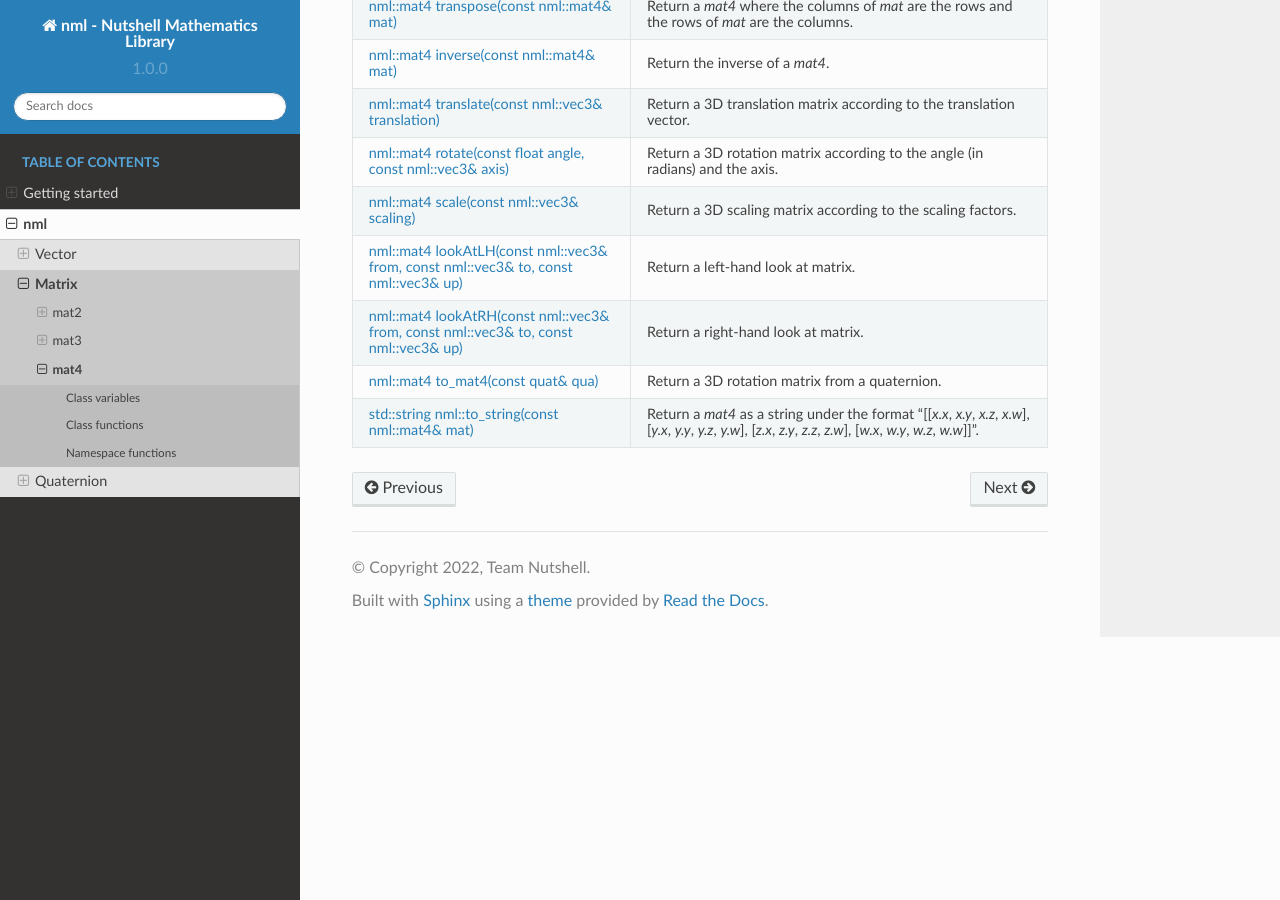
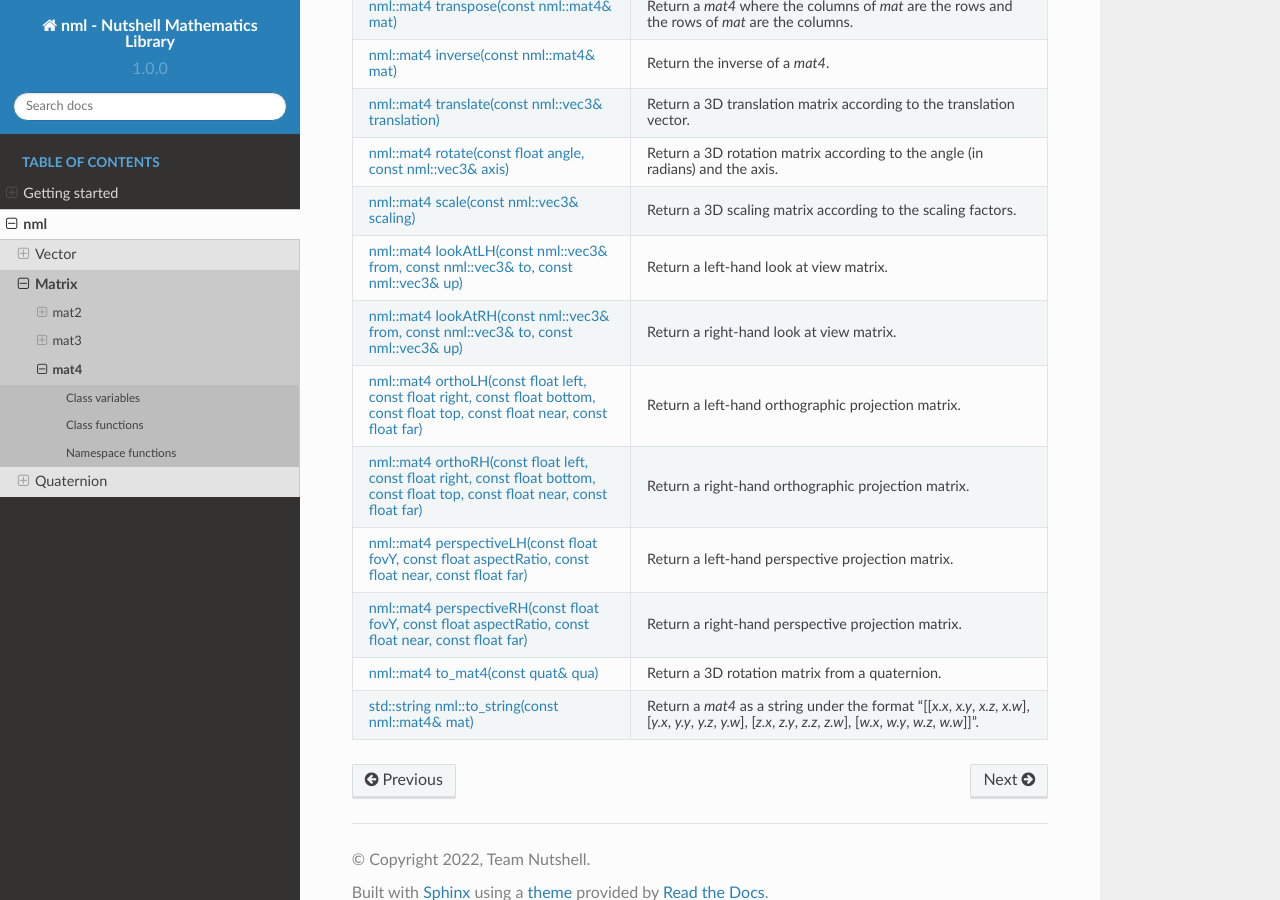
Before and after one commit to Team-Nutshell/nml, a Sphinx documentation site: the page built from docs/source/nml/matrix/mat4.rst, in a window 1280 px wide and 900 px high, scrolled down 4049 px. Built offline with Sphinx 7.4.7 and the Read the Docs theme 2.0.0, drawn with Linux system fonts in a browser that asks for light colours.

Commit message:
add projection matrices

```diff
--- a/docs/source/nml/matrix/mat4.rst
+++ b/docs/source/nml/matrix/mat4.rst
@@ -161,24 +161,32 @@ Functions
 	:widths: 40 60
 	:class: code-table
 
-	+-----------------------------------------------------------------------------------------------------------------------------------------+--------------------------------------------------------------------------------------------------------------------------------------------------------------------------+
-	| Name                                                                                                                                    | Description                                                                                                                                                              |
-	+=========================================================================================================================================+==========================================================================================================================================================================+
-	| :doc:`nml::mat4 transpose(const nml::mat4& mat) </nml/namespace/nml_transpose_mat4>`                                                    | Return a *mat4* where the columns of *mat* are the rows and the rows of *mat* are the columns.                                                                           |
-	+-----------------------------------------------------------------------------------------------------------------------------------------+--------------------------------------------------------------------------------------------------------------------------------------------------------------------------+
-	| :doc:`nml::mat4 inverse(const nml::mat4& mat) </nml/namespace/nml_inverse_mat4>`                                                        | Return the inverse of a *mat4*.                                                                                                                                          |
-	+-----------------------------------------------------------------------------------------------------------------------------------------+--------------------------------------------------------------------------------------------------------------------------------------------------------------------------+
-	| :doc:`nml::mat4 translate(const nml::vec3& translation) </nml/namespace/nml_translate_vec3>`                                            | Return a 3D translation matrix according to the translation vector.                                                                                                      |
-	+-----------------------------------------------------------------------------------------------------------------------------------------+--------------------------------------------------------------------------------------------------------------------------------------------------------------------------+
-	| :doc:`nml::mat4 rotate(const float angle, const nml::vec3& axis) </nml/namespace/nml_rotate_float_vec3>`                                | Return a 3D rotation matrix according to the angle (in radians) and the axis.                                                                                            |
-	+-----------------------------------------------------------------------------------------------------------------------------------------+--------------------------------------------------------------------------------------------------------------------------------------------------------------------------+
-	| :doc:`nml::mat4 scale(const nml::vec3& scaling) </nml/namespace/nml_scale_vec3>`                                                        | Return a 3D scaling matrix according to the scaling factors.                                                                                                             |
-	+-----------------------------------------------------------------------------------------------------------------------------------------+--------------------------------------------------------------------------------------------------------------------------------------------------------------------------+
-	| :doc:`nml::mat4 lookAtLH(const nml::vec3& from, const nml::vec3& to, const nml::vec3& up) </nml/namespace/nml_lookatlh_vec3_vec3_vec3>` | Return a left-hand look at matrix.                                                                                                                                       |
-	+-----------------------------------------------------------------------------------------------------------------------------------------+--------------------------------------------------------------------------------------------------------------------------------------------------------------------------+
-	| :doc:`nml::mat4 lookAtRH(const nml::vec3& from, const nml::vec3& to, const nml::vec3& up) </nml/namespace/nml_lookatrh_vec3_vec3_vec3>` | Return a right-hand look at matrix.                                                                                                                                      |
-	+-----------------------------------------------------------------------------------------------------------------------------------------+--------------------------------------------------------------------------------------------------------------------------------------------------------------------------+
-	| :doc:`nml::mat4 to_mat4(const quat& qua) </nml/namespace/nml_to_mat4_quat>`                                                             | Return a 3D rotation matrix from a quaternion.                                                                                                                           |
-	+-----------------------------------------------------------------------------------------------------------------------------------------+--------------------------------------------------------------------------------------------------------------------------------------------------------------------------+
-	| :doc:`std::string nml::to_string(const nml::mat4& mat) </nml/namespace/nml_to_string_mat4>`                                             | Return a *mat4* as a string under the format "[[*x.x*, *x.y*, *x.z*, *x.w*], [*y.x*, *y.y*, *y.z*, *y.w*], [*z.x*, *z.y*, *z.z*, *z.w*], [*w.x*, *w.y*, *w.z*, *w.w*]]". |
-	+-----------------------------------------------------------------------------------------------------------------------------------------+--------------------------------------------------------------------------------------------------------------------------------------------------------------------------+
+	+--------------------------------------------------------------------------------------------------------------------------------------------------------------------------------------------------------+--------------------------------------------------------------------------------------------------------------------------------------------------------------------------+
+	| Name                                                                                                                                                                                                   | Description                                                                                                                                                              |
+	+========================================================================================================================================================================================================+==========================================================================================================================================================================+
+	| :doc:`nml::mat4 transpose(const nml::mat4& mat) </nml/namespace/nml_transpose_mat4>`                                                                                                                   | Return a *mat4* where the columns of *mat* are the rows and the rows of *mat* are the columns.                                                                           |
+	+--------------------------------------------------------------------------------------------------------------------------------------------------------------------------------------------------------+--------------------------------------------------------------------------------------------------------------------------------------------------------------------------+
+	| :doc:`nml::mat4 inverse(const nml::mat4& mat) </nml/namespace/nml_inverse_mat4>`                                                                                                                       | Return the inverse of a *mat4*.                                                                                                                                          |
+	+--------------------------------------------------------------------------------------------------------------------------------------------------------------------------------------------------------+--------------------------------------------------------------------------------------------------------------------------------------------------------------------------+
+	| :doc:`nml::mat4 translate(const nml::vec3& translation) </nml/namespace/nml_translate_vec3>`                                                                                                           | Return a 3D translation matrix according to the translation vector.                                                                                                      |
+	+--------------------------------------------------------------------------------------------------------------------------------------------------------------------------------------------------------+--------------------------------------------------------------------------------------------------------------------------------------------------------------------------+
+	| :doc:`nml::mat4 rotate(const float angle, const nml::vec3& axis) </nml/namespace/nml_rotate_float_vec3>`                                                                                               | Return a 3D rotation matrix according to the angle (in radians) and the axis.                                                                                            |
+	+--------------------------------------------------------------------------------------------------------------------------------------------------------------------------------------------------------+--------------------------------------------------------------------------------------------------------------------------------------------------------------------------+
+	| :doc:`nml::mat4 scale(const nml::vec3& scaling) </nml/namespace/nml_scale_vec3>`                                                                                                                       | Return a 3D scaling matrix according to the scaling factors.                                                                                                             |
+	+--------------------------------------------------------------------------------------------------------------------------------------------------------------------------------------------------------+--------------------------------------------------------------------------------------------------------------------------------------------------------------------------+
+	| :doc:`nml::mat4 lookAtLH(const nml::vec3& from, const nml::vec3& to, const nml::vec3& up) </nml/namespace/nml_lookatlh_vec3_vec3_vec3>`                                                                | Return a left-hand look at view matrix.                                                                                                                                  |
+	+--------------------------------------------------------------------------------------------------------------------------------------------------------------------------------------------------------+--------------------------------------------------------------------------------------------------------------------------------------------------------------------------+
+	| :doc:`nml::mat4 lookAtRH(const nml::vec3& from, const nml::vec3& to, const nml::vec3& up) </nml/namespace/nml_lookatrh_vec3_vec3_vec3>`                                                                | Return a right-hand look at view matrix.                                                                                                                                 |
+	+--------------------------------------------------------------------------------------------------------------------------------------------------------------------------------------------------------+--------------------------------------------------------------------------------------------------------------------------------------------------------------------------+
+	| :doc:`nml::mat4 orthoLH(const float left, const float right, const float bottom, const float top, const float near, const float far) </nml/namespace/nml_ortholh_float_float_float_float_float_float>` | Return a left-hand orthographic projection matrix.                                                                                                                       |
+	+--------------------------------------------------------------------------------------------------------------------------------------------------------------------------------------------------------+--------------------------------------------------------------------------------------------------------------------------------------------------------------------------+
+	| :doc:`nml::mat4 orthoRH(const float left, const float right, const float bottom, const float top, const float near, const float far) </nml/namespace/nml_orthorh_float_float_float_float_float_float>` | Return a right-hand orthographic projection matrix.                                                                                                                      |
+	+--------------------------------------------------------------------------------------------------------------------------------------------------------------------------------------------------------+--------------------------------------------------------------------------------------------------------------------------------------------------------------------------+
+	| :doc:`nml::mat4 perspectiveLH(const float fovY, const float aspectRatio, const float near, const float far) </nml/namespace/nml_perspectivelh_float_float_float_float>`                                | Return a left-hand perspective projection matrix.                                                                                                                        |
+	+--------------------------------------------------------------------------------------------------------------------------------------------------------------------------------------------------------+--------------------------------------------------------------------------------------------------------------------------------------------------------------------------+
+	| :doc:`nml::mat4 perspectiveRH(const float fovY, const float aspectRatio, const float near, const float far) </nml/namespace/nml_perspectiverh_float_float_float_float>`                                | Return a right-hand perspective projection matrix.                                                                                                                       |
+	+--------------------------------------------------------------------------------------------------------------------------------------------------------------------------------------------------------+--------------------------------------------------------------------------------------------------------------------------------------------------------------------------+
+	| :doc:`nml::mat4 to_mat4(const quat& qua) </nml/namespace/nml_to_mat4_quat>`                                                                                                                            | Return a 3D rotation matrix from a quaternion.                                                                                                                           |
+	+--------------------------------------------------------------------------------------------------------------------------------------------------------------------------------------------------------+--------------------------------------------------------------------------------------------------------------------------------------------------------------------------+
+	| :doc:`std::string nml::to_string(const nml::mat4& mat) </nml/namespace/nml_to_string_mat4>`                                                                                                            | Return a *mat4* as a string under the format "[[*x.x*, *x.y*, *x.z*, *x.w*], [*y.x*, *y.y*, *y.z*, *y.w*], [*z.x*, *z.y*, *z.z*, *z.w*], [*w.x*, *w.y*, *w.z*, *w.w*]]". |
+	+--------------------------------------------------------------------------------------------------------------------------------------------------------------------------------------------------------+--------------------------------------------------------------------------------------------------------------------------------------------------------------------------+
--- a/docs/source/nml/namespace/nml_lookatlh_vec3_vec3_vec3.rst
+++ b/docs/source/nml/namespace/nml_lookatlh_vec3_vec3_vec3.rst
@@ -3,9 +3,9 @@
 nml::mat4 lookAtLH(const nml::vec3& from, const nml::vec3& to, const nml::vec3& up)
 ===================================================================================
 
-Return a left-hand look at matrix.
+Return a left-hand look at view matrix.
 
-The left-hand look at matrix is calculated this way:
+The left-hand look at view matrix is calculated this way:
 
 :math:`\begin{bmatrix} right.x & right.y & right.z & -(right \cdot from) \\ realUp.x & realUp.y & realUp.z & -(realUp \cdot from) \\ forward.x & forward.y & forward.z & -(forward \cdot from) \\ 0.0 & 0.0 & 0.0 & 1.0 \end{bmatrix}`
 
--- a/docs/source/nml/namespace/nml_lookatrh_vec3_vec3_vec3.rst
+++ b/docs/source/nml/namespace/nml_lookatrh_vec3_vec3_vec3.rst
@@ -3,9 +3,9 @@
 nml::mat4 lookAtRH(const nml::vec3& from, const nml::vec3& to, const nml::vec3& up)
 ===================================================================================
 
-Return a right-hand look at matrix.
+Return a right-hand look at view matrix.
 
-The right-hand look at matrix is calculated this way:
+The right-hand look at view matrix is calculated this way:
 
 :math:`\begin{bmatrix} right.x & right.y & right.z & -(right \cdot from) \\ realUp.x & realUp.y & realUp.z & -(realUp \cdot from) \\ -forward.x & -forward.y & -forward.z & forward \cdot from \\ 0.0 & 0.0 & 0.0 & 1.0 \end{bmatrix}`
 
```
Also changed, not shown: docs/source/nml/namespace/nml_ortholh_float_float_float_float_float_float.rst (added, +31 -0 lines), docs/source/nml/namespace/nml_orthorh_float_float_float_float_float_float.rst (added, +31 -0 lines), docs/source/nml/namespace/nml_perspectivelh_float_float_float_float.rst (added, +31 -0 lines), docs/source/nml/namespace/nml_perspectiverh_float_float_float_float.rst (added, +31 -0 lines), 2 other files.
